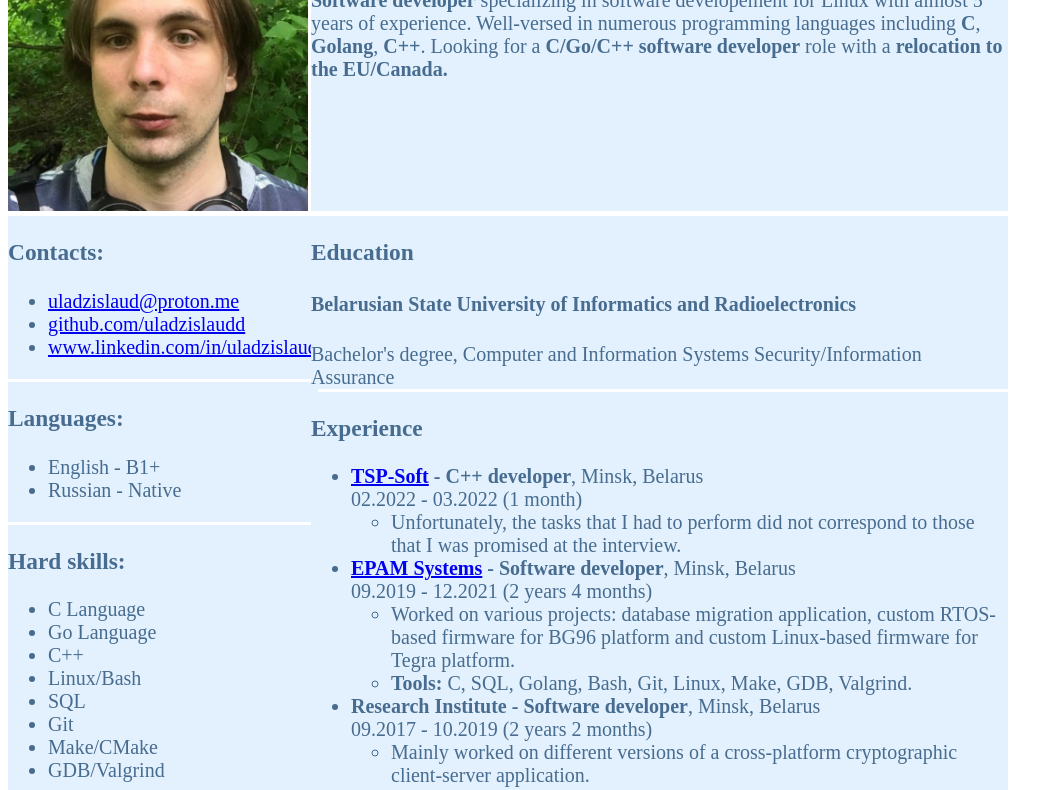
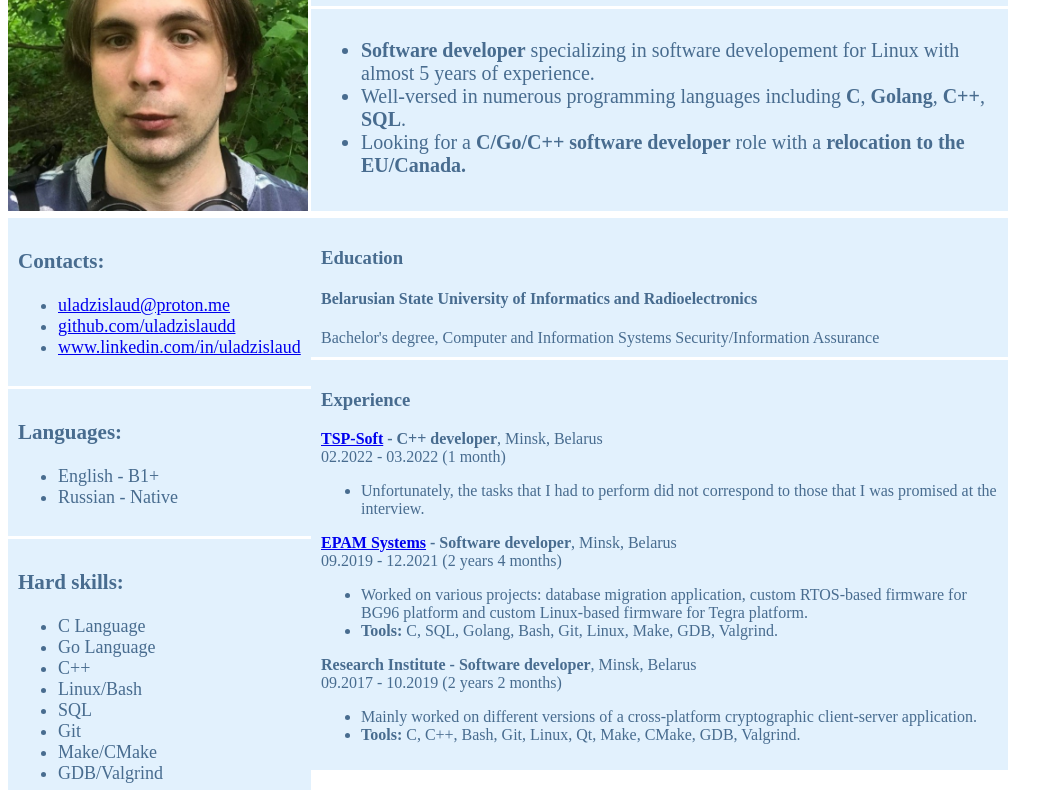
Before and after one commit to uladzislaudd/uladzislaudd.github.io, a plain HTML site: page index.html in a window 1280 px wide. Shown: the part 97-887 px from the top of the page, without its empty margins (0-1063 px from the left). Drawn offline with Linux system fonts and the light colour scheme.

Commit message:
continue working on

```diff
--- a/index.html
+++ b/index.html
@@ -65,27 +65,20 @@
 <head>
 
 	<style>
+		.grid-container-1		{ display: grid; gap: 3px; grid-template-areas: 'elem'; }
+		.grid-container-2		{ display: grid; gap: 3px; grid-template-areas: 'elem elem'; }
 
-		.grid-container-page1 { display: grid; grid-template-areas: 'top' 'mid' 'bot';}
-
-		.grid-container-top { display: grid; grid-template-areas: 'foto info'; }
-		.grid-container-mid { display: grid; grid-template-areas: 'skll exp1'; }
-		.grid-container-bot { display: grid; grid-template-areas: 'last'; }
-
-		.grid-container-info { display: grid; gap: 3px; grid-template-areas: 'name' 'bout'; }
-		.grid-container-skll { display: grid; gap: 3px; grid-template-areas: 'link' 'lang' 'hard' 'soft'; }
-		.grid-container-exp1 { display: grid; gap: 3px; grid-template-areas: 'educ' 'exp2'; }
-
-		.grid-container-page1 > div {
+		.grid-container-1 > div {
 			text-align: left;
-			gap: 3px;
-			font-size: 20px;
+			font-size: 16px;
+			color: #486c8f;
 		}
 
-		.grid-container-info	> div { background-color: #e2f1fd; color: #486c8f; }
-		.grid-container-skll	> div { background-color: #e2f1fd; color: #486c8f; }
-		.grid-container-exp1	> div { background-color: #e2f1fd; color: #486c8f; }
-		.grid-container-bot		> div	{ background-color: #e2f1fd; color: #486c8f; }
+		.grid-container-colored	{ display: grid; gap: 3px; grid-template-areas: 'elem'; }
+
+		.grid-container-colored	> div	{ background-color: #e2f1fd; }
+
+		.elem {padding: 10px 10px;}
 
 	</style>
 
@@ -93,36 +86,37 @@
 
 <body style="width: 1000px;">
 
-	<div class="grid-container-page1">
+	<div class="grid-container-1">
 
-		<div class="grid-container-top">
+		<div class="grid-container-2">
 
-			<div class="foto" style="width: 300px; background-color: white;">
+			<div style="width: 300px;">
 				<img style="height: 300px" src="img/photo.jpeg">
 			</div>
 
-			<div class="grid-container-info" style="height: 300px">
+			<div class="grid-container-colored" style="height: 300px">
 
-				<div class="name" style="height: 75px;">
+				<div style="text-align: center; font-size: 18px;">
 					<h1>Uladzislau D</h1>
 				</div>
 
-				<div class="bout" style="height:222px;">
-					<b>Software developer</b> specializing in software developement for Linux
-					with almost 5 years of experience. Well-versed in numerous programming
-					languages including <b>C</b>, <b>Golang</b>, <b>C++</b>. Looking for a <b>C/Go/C++
-					software developer</b> role with a <b>relocation to the EU/Canada.</b>
+				<div class="elem" style="font-size: 20px;">
+					<ul>
+						<li><b>Software developer</b> specializing in software developement for Linux with almost 5 years of experience.</li>
+						<li>Well-versed in numerous programming languages including <b>C</b>, <b>Golang</b>, <b>C++</b>, <b>SQL</b>.</li>
+						<li>Looking for a <b>C/Go/C++ software developer</b> role with a <b>relocation to the EU/Canada.</b></li>
+					</ul>
 				</div>
 
 			</div>
 
 		</div>
 
-		<div class="grid-container-mid" style="height: 1150px;">
+		<div class="grid-container-2" style="height: 1125px;">
 
-			<div class="grid-container-skll" style="width: 300px; height: min-content;">
+			<div class="grid-container-colored"	style="width: 300px; height: min-content; font-size: 18px;">
 
-				<div class="link">
+				<div class="elem">
 					<h3>Contacts:</h3>
 					<ul>
 						<li><a href="mailto:uladzislaud@proton.me">uladzislaud@proton.me</a></li>
@@ -131,7 +125,7 @@
 					</ul>
 				</div>
 
-				<div class="lang">
+				<div class="elem">
 					<h3>Languages:</h3>
 					<ul>
 						<li>English - B1+</li>
@@ -139,7 +133,7 @@
 					</ul>
 				</div>
 
-				<div class="hard">
+				<div class="elem">
 					<h3>Hard skills:</h3>
 					<ul>
 						<li>C Language</li>
@@ -153,7 +147,7 @@
 					</ul>
 				</div>
 
-				<div class="soft">
+				<div class="elem">
 					<h3>Soft skills:</h3>
 					<ul>
 						<li>Analytical Thinking</li>
@@ -165,22 +159,20 @@
 
 			</div>
 
-			<div class="grid-container-exp1" style="height: min-content;">
+			<div class="grid-container-colored"	style="height: min-content;">
 
-				<div class="educ">
+				<div class="elem">
 					<h3>Education</h3>
 					<h4>Belarusian State University of Informatics and Radioelectronics</h4>
 					Bachelor's degree, Computer and Information Systems Security/Information
 					Assurance
 				</div>
 
-				<div class="expr2">
+				<div class="elem">
 
 					<h3>Experience</h3>
 
-					<ul>
-
-						<li>
+					<div>
 						<b><a href="https://www.tcp-soft.com/">TSP-Soft</a> - C++ developer</b>, Minsk, Belarus<br>
 						02.2022 - 03.2022 (1 month)
 						<ul>
@@ -189,9 +181,9 @@
 								was promised at the interview.
 							</li>
 						</ul>
-						</li>
+					</div>
 
-						<li>
+					<div>
 						<b><a href="https://www.epam.com/">EPAM Systems</a> - Software developer</b>, Minsk, Belarus<br>
 						09.2019 - 12.2021 (2 years 4 months)
 						<ul>
@@ -203,9 +195,9 @@
 								<b>Tools:</b> C, SQL, Golang, Bash, Git, Linux, Make, GDB, Valgrind.
 							</li>
 						</ul>
-						</li>
+					</div>
 
-						<li>
+					<div>
 						<b>Research Institute - Software developer</b>, Minsk, Belarus<br>
 						09.2017 - 10.2019 (2 years 2 months)
 						<ul>
@@ -217,9 +209,7 @@
 								<b>Tools:</b> C, C++, Bash, Git, Linux, Qt, Make, CMake, GDB, Valgrind.
 							</li>
 						</ul>
-						</li>
-
-					</ul>
+					</div>
 
 				</div>
 
@@ -227,7 +217,7 @@
 
 		</div>
 
-		<div class="grid-container-bot" style="height: 25px;">
+		<div class="grid-container-colored"	style="height: 25px;">
 
 			<div class="last" style="text-align: right;">
 				The latest version of this cv is available at <a href="https://uladzislaudd.github.io/cv/">uladzislaudd.github.io/cv/</a>
```
Lines whose indentation alone changed are shown as unchanged.
